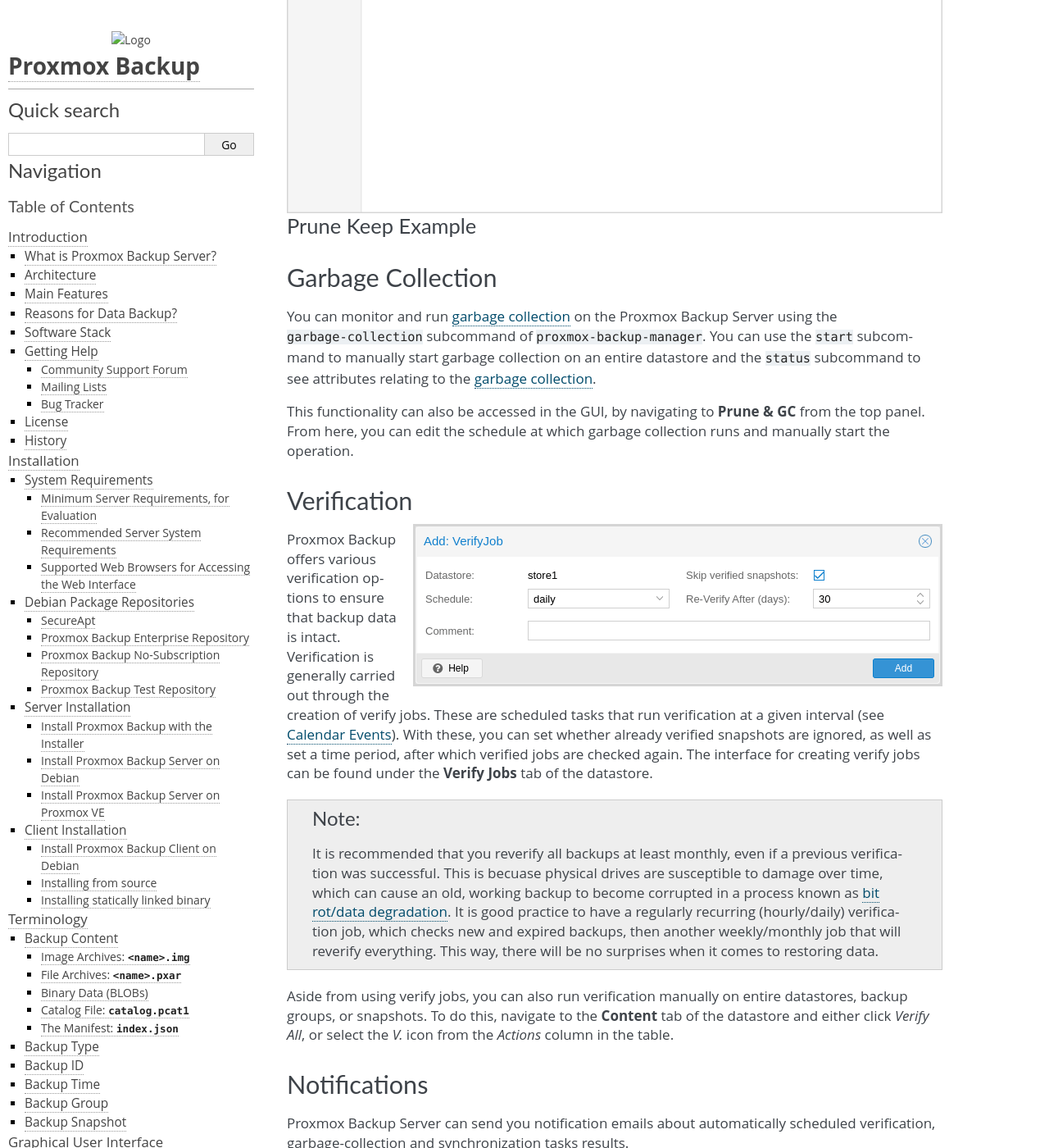
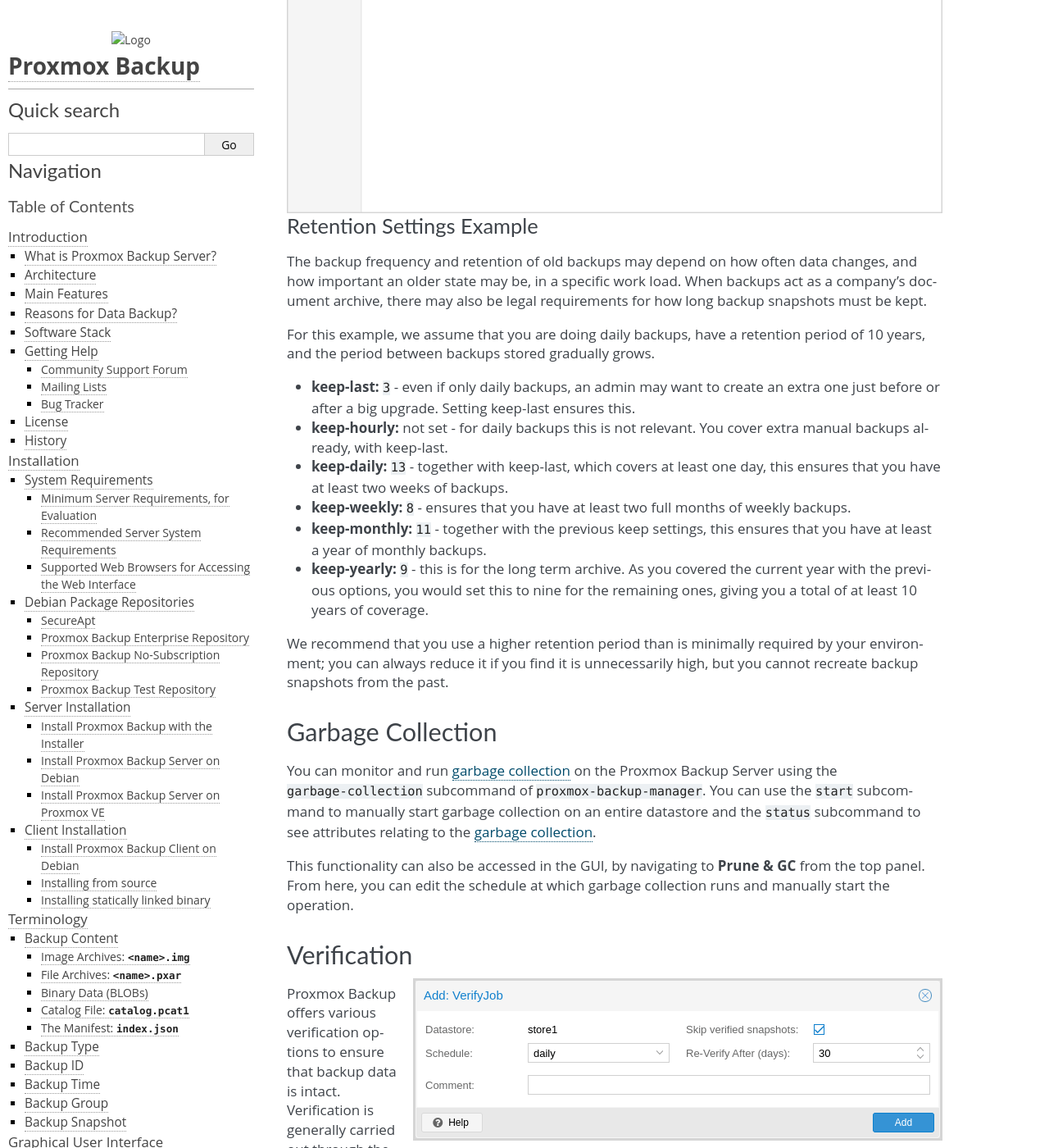
Before and after one commit to proxmox/proxmox-backup, a Sphinx documentation site: the page built from docs/maintenance.rst, in a window 1280 px wide and 1400 px high, scrolled down 2023 px. Shown: the whole window at 82% size. Built offline with Sphinx 7.4.7, drawn with Linux system fonts in a browser that asks for light colours; some of the changed text lies outside the part shown.

Commit message:
docs: fix prune retention example
Signed-off-by: Thomas Lamprecht <t.lamprecht@proxmox.com>

```diff
--- a/docs/maintenance.rst
+++ b/docs/maintenance.rst
@@ -76,8 +76,41 @@
   :align: right
   :alt: Prune and garbage collection options
 
-Prune Keep Example
-^^^^^^^^^^^^^^^^^^
+
+Retention Settings Example
+^^^^^^^^^^^^^^^^^^^^^^^^^^
+
+The backup frequency and retention of old backups may depend on how often data
+changes, and how important an older state may be, in a specific work load.
+When backups act as a company's document archive, there may also be legal
+requirements for how long backup snapshots must be kept.
+
+For this example, we assume that you are doing daily backups, have a retention
+period of 10 years, and the period between backups stored gradually grows.
+
+- **keep-last:** ``3`` - even if only daily backups, an admin may want to create
+  an extra one just before or after a big upgrade. Setting keep-last ensures
+  this.
+
+- **keep-hourly:** not set - for daily backups this is not relevant. You cover
+  extra manual backups already, with keep-last.
+
+- **keep-daily:** ``13`` - together with keep-last, which covers at least one
+  day, this ensures that you have at least two weeks of backups.
+
+- **keep-weekly:** ``8`` - ensures that you have at least two full months of
+  weekly backups.
+
+- **keep-monthly:** ``11`` - together with the previous keep settings, this
+  ensures that you have at least a year of monthly backups.
+
+- **keep-yearly:** ``9`` - this is for the long term archive. As you covered the
+  current year with the previous options, you would set this to nine for the
+  remaining ones, giving you a total of at least 10 years of coverage.
+
+We recommend that you use a higher retention period than is minimally required
+by your environment; you can always reduce it if you find it is unnecessarily
+high, but you cannot recreate backup snapshots from the past.
 
 
 .. _maintenance_gc:
```
